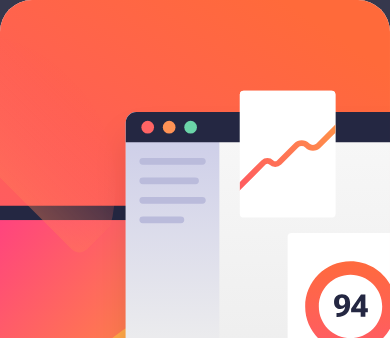
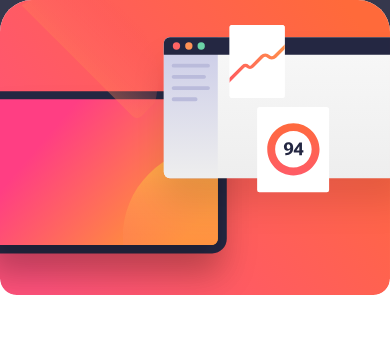
Before and after one commit to Giftyaning/Contact-form, a plain HTML site: page index.html in a window 390 px wide. Shown: the top 338 px of the page. Drawn offline with Linux system fonts and the light colour scheme.

Commit message:
sign-up image update

```diff
--- a/index.html
+++ b/index.html
@@ -54,7 +54,8 @@
         </form>
       </div>
       <div class="left">
-        <img src="assets/images/illustration-sign-up-desktop.svg" alt="">
+        <img src="assets/images/illustration-sign-up-desktop.svg" alt="Sign-up" class="sign-up-desktop">
+        <img src="assets/images/illustration-sign-up-mobile.svg" alt="Sign-up" class="sign-up-mobile">
       </div>
       <!-- Sign-up form end -->
     </div>
--- a/style.css
+++ b/style.css
@@ -15,6 +15,7 @@ body{
     padding: 2em;
     max-width: 70%;
     border-radius: 2em;
+    overflow: hidden;
 }
 
 /* Typography */
@@ -28,6 +29,14 @@ h1{
     justify-content: center;
     padding: 0;
     margin: 0;
+}
+
+.sign-up-desktop{
+    display: flex;
+}
+
+.sign-up-mobile{
+        display: none;
 }
 
 .right{
@@ -101,7 +110,6 @@ button:hover{
     .container {
         max-width: 100%;
         padding: 0;
-        overflow: hidden;
     }
 
     .main {
@@ -120,6 +128,14 @@ button:hover{
     .left img {
         width: 100%;
         height: auto;
+    }
+
+    .sign-up-desktop{
+        display: none;
+    }
+
+    .sign-up-mobile{
+        display: flex;
     }
 
     .right {
```
